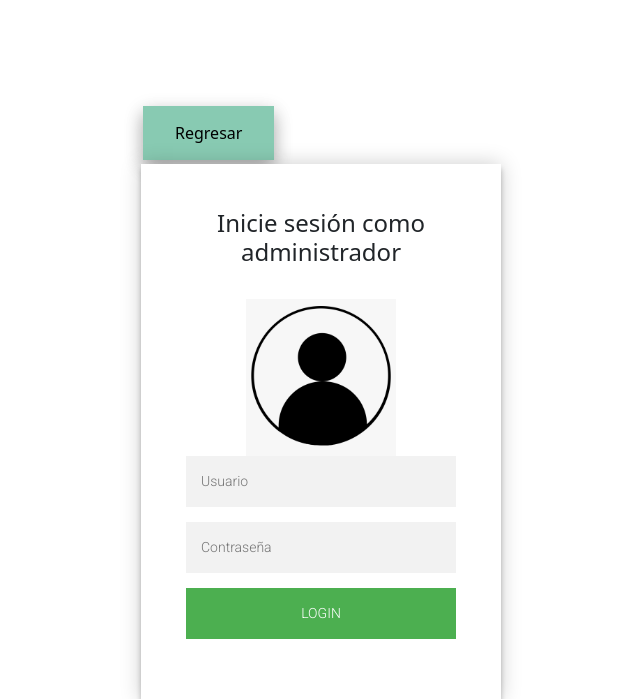
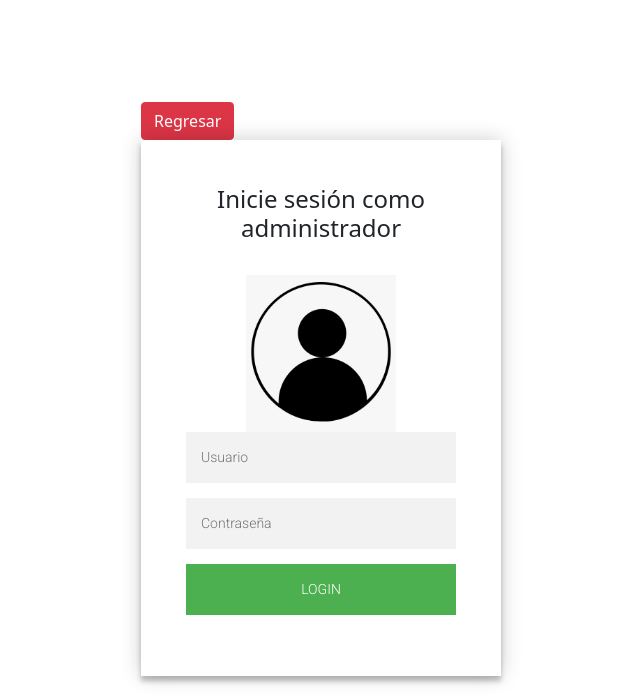
Before and after one commit to Lawliet25/Desaf-o1, a PHP site: page /login.php in a window 1280 px wide. Shown: the top 699 px of the page, without its empty margins (319-959 px from the left). Run offline with PHP 8.4, Linux system fonts and the light colour scheme; some libraries are stand-ins or nearby versions.

Commit message:
Se modificó botón regresar

```diff
--- a/login.php
+++ b/login.php
@@ -2,8 +2,11 @@
 <script src="//cdn.jsdelivr.net/npm/alertifyjs@1.13.1/build/alertify.min.js"></script>
 <link rel="stylesheet" href="//cdn.jsdelivr.net/npm/alertifyjs@1.13.1/build/css/alertify.min.css"/>
 <link rel="stylesheet" href="//cdn.jsdelivr.net/npm/alertifyjs@1.13.1/build/css/themes/bootstrap.min.css"/>
+<link href="https://cdn.jsdelivr.net/npm/bootstrap@5.1.3/dist/css/bootstrap.min.css" rel="stylesheet" integrity="sha384-1BmE4kWBq78iYhFldvKuhfTAU6auU8tT94WrHftjDbrCEXSU1oBoqyl2QvZ6jIW3" crossorigin="anonymous">
+<script src="https://cdn.jsdelivr.net/npm/bootstrap@5.1.3/dist/js/bootstrap.bundle.min.js" integrity="sha384-ka7Sk0Gln4gmtz2MlQnikT1wXgYsOg+OMhuP+IlRH9sENBO0LRn5q+8nbTov4+1p" crossorigin="anonymous"></script>
 <div class="login-page">
-  <button class="button1" type="button" name="button1"><a href="cliente.php">Regresar</a></button>
+
+  <a href="cliente.php"  class="btn btn-danger">Regresar</a>
   <div class="form">
     <form action="acceso.php" method="post" class="login-form">
       <h4>Inicie sesión como administrador</h4><br>
@@ -28,20 +31,4 @@
     color: black;
     text-decoration: none;
   }
-  .button1 {
-
-      background-color: #88CAB2;
-      border: none;
-      color: white;
-      padding: 15px 32px;
-      text-align: center;
-      text-decoration: none;
-      display: inline-block;
-      font-size: 16px;
-      margin: 4px 2px;
-      cursor: pointer;
-      -webkit-transition-duration: 0.4s; /* Safari */
-      transition-duration: 0.4s;
-      box-shadow: 0 8px 16px 0 rgba(0,0,0,0.2), 0 6px 20px 0 rgba(0,0,0,0.19);
-  }
 </div>
```
